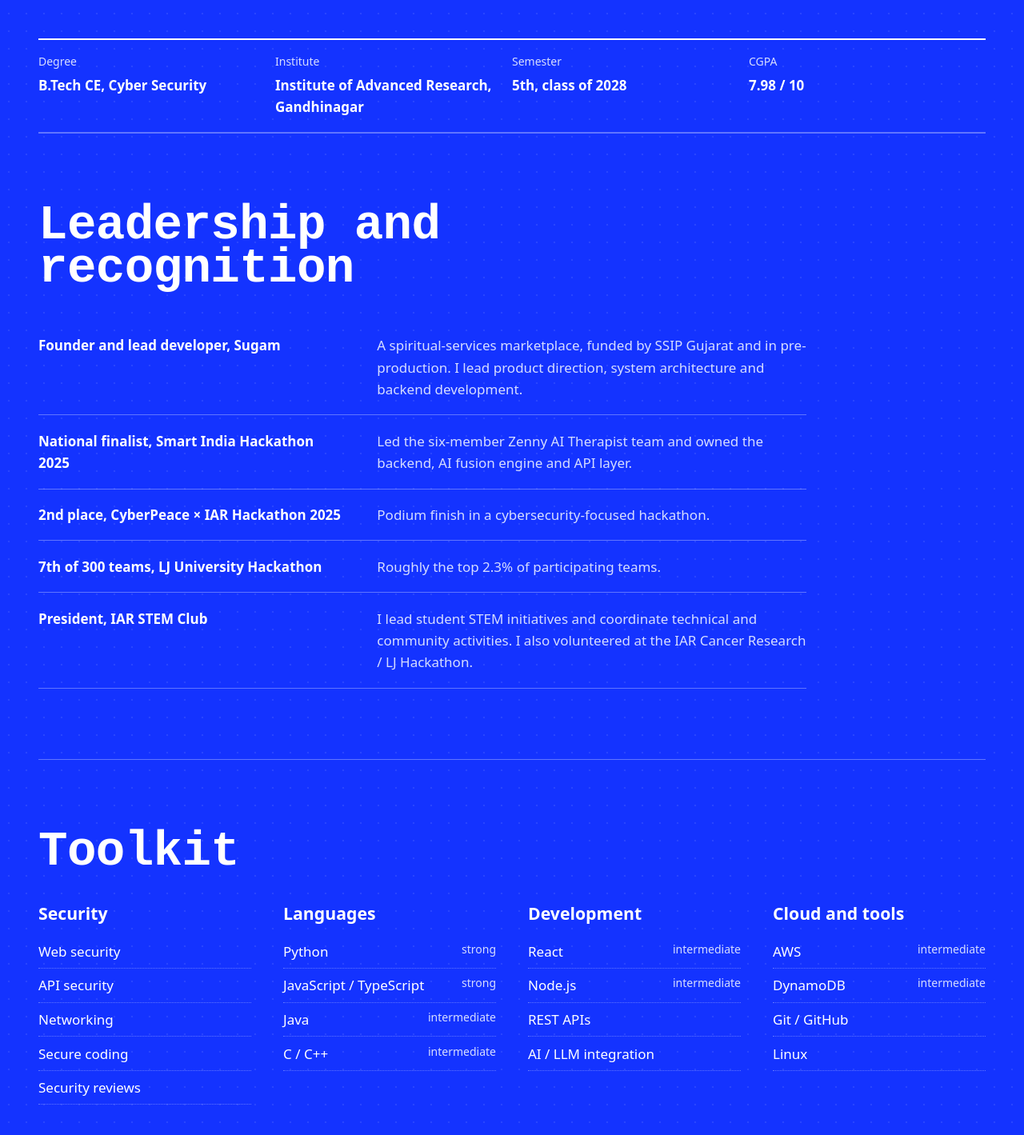
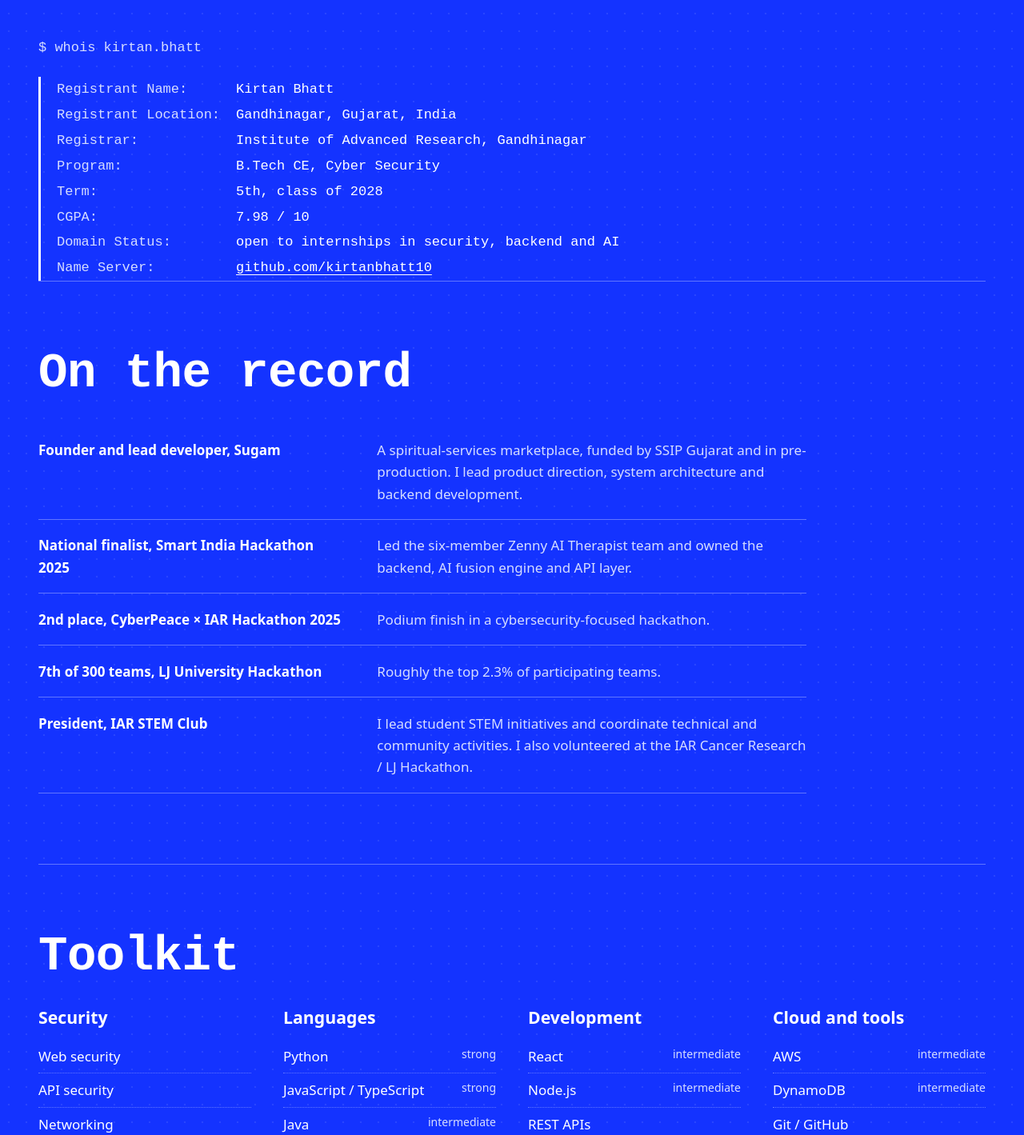
Before and after one commit to kirtanbhatt10/portfolio, a Next.js app: page /portfolio/about in a window 1280 px wide. Shown: the part 500-1919 px from the top of the page at 80% size. Built offline with nearby package versions, Linux system fonts and the light colour scheme; a web font is replaced by a local one.

Commit message:
feat(about): present the profile as a whois record

```diff
--- a/app/about/page.tsx
+++ b/app/about/page.tsx
@@ -1,12 +1,30 @@
 import type { Metadata } from 'next';
 import Link from 'next/link';
 
-import { education, recognition, toolkit } from '@/lib/site';
+import { education, person, recognition, toolkit } from '@/lib/site';
 
 export const metadata: Metadata = {
   title: 'About',
-  description: 'Education, leadership, recognition and the toolkit.',
+  description: 'Education, leadership, recognition and the toolkit, as a whois record.',
 };
+
+const value = (label: string) => education.find((e) => e.label === label)?.value ?? '';
+
+const WHOIS: [string, React.ReactNode][] = [
+  ['Registrant Name', person.name],
+  ['Registrant Location', person.location],
+  ['Registrar', value('Institute')],
+  ['Program', value('Degree')],
+  ['Term', value('Semester')],
+  ['CGPA', value('CGPA')],
+  ['Domain Status', 'open to internships in security, backend and AI'],
+  [
+    'Name Server',
+    <a key="gh" href={person.github} target="_blank" rel="noopener">
+      {person.github.replace('https://', '')}
+    </a>,
+  ],
+];
 
 export default function About() {
   return (
@@ -19,27 +37,32 @@ export default function About() {
         </p>
       </header>
 
-      <dl className="factsheet" aria-label="Education">
-        {education.map((e) => (
-          <div key={e.label}>
-            <dt>{e.label}</dt>
-            <dd>{e.value}</dd>
-          </div>
-        ))}
-      </dl>
+      <figure className="whois">
+        <figcaption className="trace-cmd">
+          <span aria-hidden="true">$ </span>whois kirtan.bhatt
+        </figcaption>
+        <dl>
+          {WHOIS.map(([k, v]) => (
+            <div key={k}>
+              <dt>{k}:</dt>
+              <dd>{v}</dd>
+            </div>
+          ))}
+        </dl>
+      </figure>
 
       <section className="section" aria-labelledby="record">
         <div className="section-head">
-          <h2 id="record">Leadership and recognition</h2>
+          <h2 id="record">On the record</h2>
         </div>
-        <ul className="record">
+        <ol className="record">
           {recognition.map((r) => (
             <li key={r.title}>
               <strong>{r.title}</strong>
-              <span className="muted">{r.detail}</span>
+              <span>{r.detail}</span>
             </li>
           ))}
-        </ul>
+        </ol>
       </section>
 
       <section className="section" aria-labelledby="toolkit">
@@ -61,12 +84,12 @@ export default function About() {
             </div>
           ))}
         </div>
-        <p style={{ marginTop: '2.5rem', display: 'flex', gap: '0.75rem', flexWrap: 'wrap' }}>
-          <Link className="btn btn-primary" href="/work/">
-            Open the case files
+        <p className="actions">
+          <Link className="btn btn-solid" href="/work/">
+            Open the packet capture
           </Link>
-          <Link className="btn" href="/contact/">
-            Get in touch
+          <Link className="btn btn-line" href="/contact/">
+            Start a handshake
           </Link>
         </p>
       </section>
```
